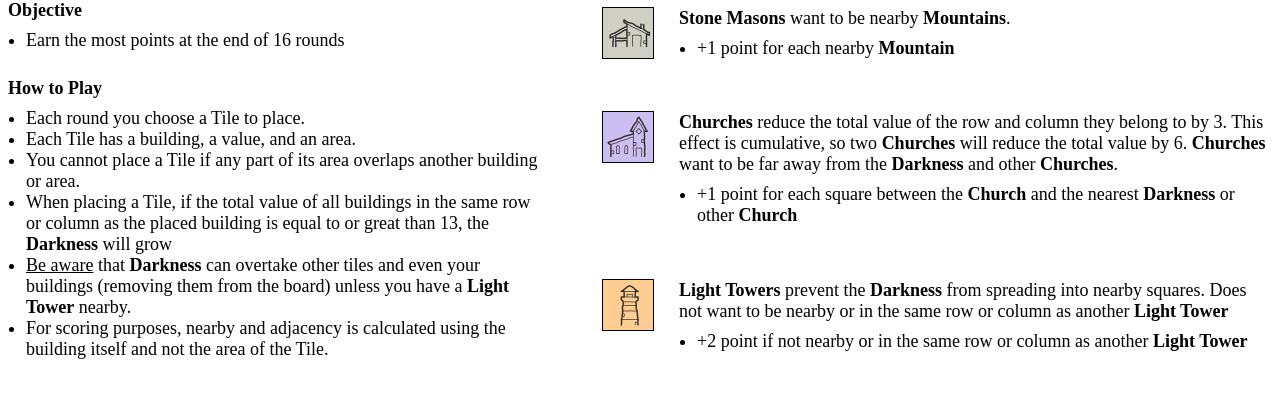
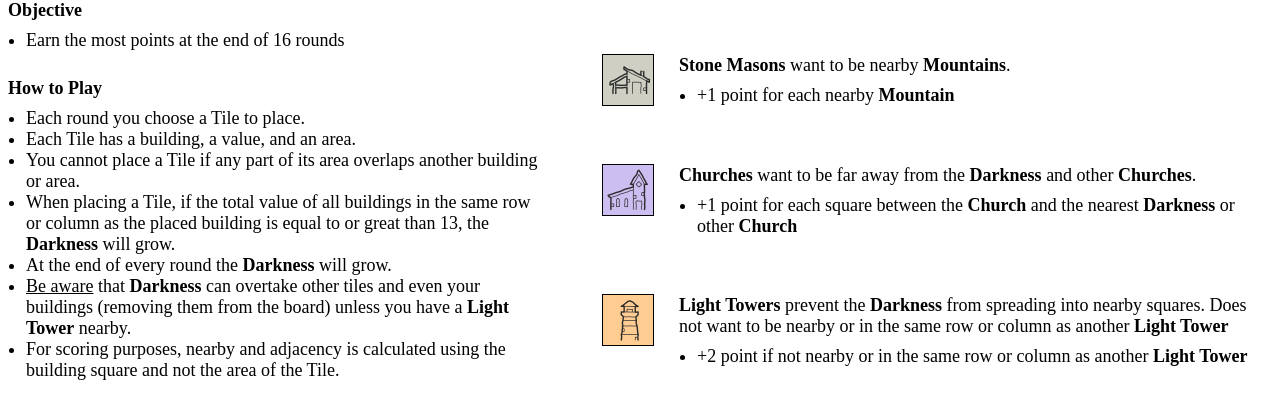
Before and after one commit to js13kGames/the-encroaching-darkness, a website with bundled scripts: page index.html in a window 1280 px wide. Shown: the part 914-1312 px from the top of the page. Before the commit the page ends 1291 px from the top, so only its background shows below. Built offline with nearby package versions, Linux system fonts and the light colour scheme.

Commit message:
fix row/col darkness growth

```diff
--- a/index.html
+++ b/index.html
@@ -237,7 +237,7 @@
     <div class="tile" style="background: #CCBEF0 url(./assets/tiles.png)"></div>
     <!-- <div class="hcenter">6</div> -->
     <div class="span2">
-      <b>Churches</b> reduce the total value of the row and column they belong to by 3. This effect is cumulative, so two <b>Churches</b> will reduce the total value by 6. <b>Churches</b> want to be far away from the <b>Darkness</b> and other <b>Churches</b>.
+      <!--<b>Churches</b> reduce the total value of the row and column they belong to by 3. This effect is cumulative, so two <b>Churches</b> will reduce the total value by 6. --><b>Churches</b> want to be far away from the <b>Darkness</b> and other <b>Churches</b>.
       <ul>
         <li>+1 point for each square between the <b>Church</b> and the nearest <b>Darkness</b> or other <b>Church</b></li>
       </ul>
@@ -286,11 +286,12 @@
         <li>Each Tile has a building, a value, and an area.</li>
         <li>You cannot place a Tile if any part of its area overlaps another building or area.</li>
         <!-- <li>If the total value of all dealt Buildings is equal to or greater than 13, the <b>Darkness</b> will grow and you cannot reroll that round</li> -->
-        <li>When placing a Tile, if the total value of all buildings in the same row or column as the placed building is equal to or great than 13, the <b>Darkness</b> will grow</li>
+        <li>When placing a Tile, if the total value of all buildings in the same row or column as the placed building is equal to or great than 13, the <b>Darkness</b> will grow.</li>
+        <li>At the end of every round the <b>Darkness</b> will grow.</li>
         <li><u>Be aware</u> that <b>Darkness</b> can overtake other tiles and even your buildings (removing them from the board) unless you have a <b>Light Tower</b> nearby.</li>
 <!--         <li>At the start of round 13 the <b>Darkness</b> will grow twice.</li>
         <li>Starting on round 13 and above, the <b>Darkness</b> intensifies and will grow twice instead of once when the value of all dealt Buildings is 13 or more.</li> -->
-        <li>For scoring purposes, nearby and adjacency is calculated using the building itself and not the area of the Tile.
+        <li>For scoring purposes, nearby and adjacency is calculated using the building square and not the area of the Tile.</li>
       </ul>
     </div>
   </div>
--- a/src/index.js
+++ b/src/index.js
@@ -875,11 +875,11 @@ import { setImagePath, loadImage, getSeed, seedRand, rand, randInt, init, initPo
     let colValue = buildings[name];
     let dupCol;
     for (let i = 0; i < 11; i++) {
-      const rowName = grid[r][i];
+      const rowName = grid[r][i][0];
       rowValue += buildings[rowName] ?? 0;
       dupRow ||= rowName == name
 
-      const colName = grid[i][c];
+      const colName = grid[i][c][0];
       colValue += buildings[colName] ?? 0;
       dupCol ||= colName == name
     }
```
